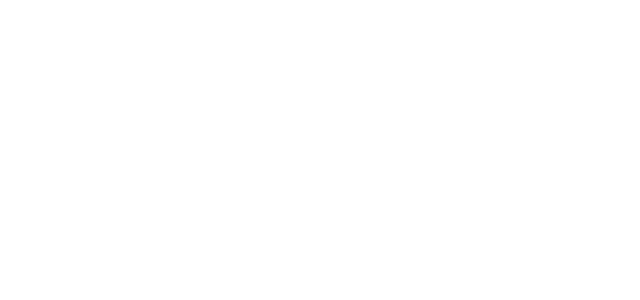
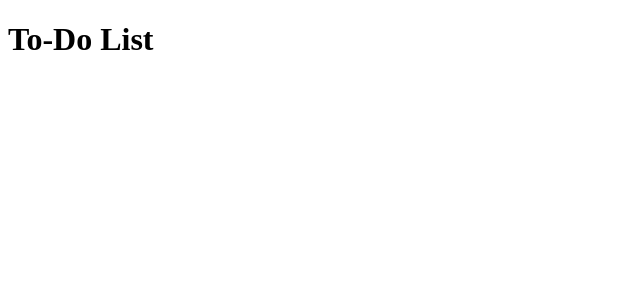
Before and after one commit to mingshrp/todo-vue, a Vue app: page / in a window 1280 px wide. Shown: the top 300 px of the page, without its empty margins (0-640 px from the left). Built offline with nearby package versions, Linux system fonts and the light colour scheme.

Commit message:
Create components folder

```diff
--- a/src/App.vue
+++ b/src/App.vue
@@ -1,7 +1,9 @@
 <script setup></script>
 
 <template>
-
+  <div id="app">
+    <h1>To-Do List</h1>
+  </div>
 </template>
 
 <style scoped></style>
```
